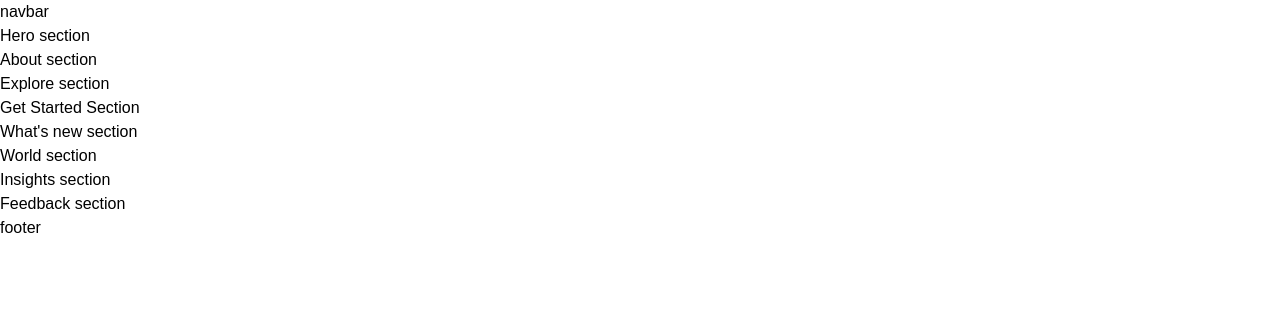
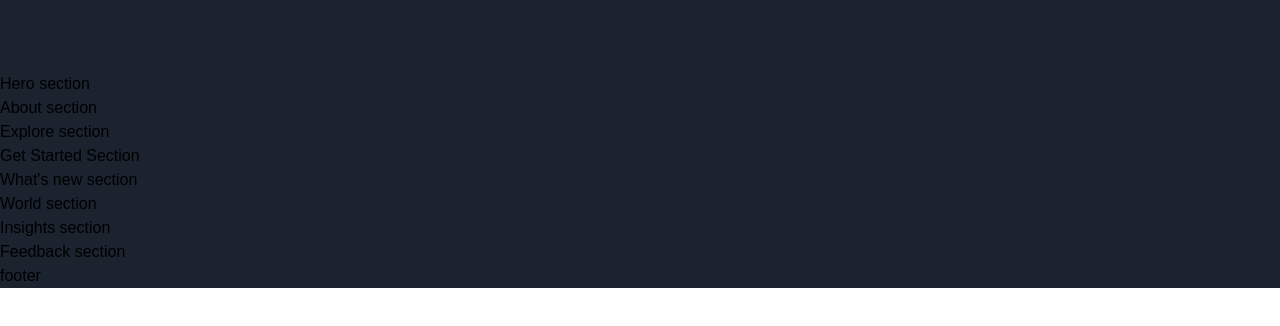
Before and after one commit to Aman0430/Metaverse, a Next.js app: page / in a window 1280 px wide. Shown: the top 326 px of the page. Built offline with nearby package versions, Linux system fonts and the light colour scheme; a web font is replaced by a local one.

Commit message:
second commit

```diff
--- a/app/page.js
+++ b/app/page.js
@@ -2,7 +2,7 @@ import { Footer, Navbar } from '../components';
 import { About, Explore, Feedback, GetStarted, Hero, Insights, WhatsNew, World } from '../sections';
 
 const Page = () => (
-  <div>
+  <div className='bg-primary-black overflow-hidden'>
     <Navbar />
     <Hero />
     <About />
--- a/components/Navbar.jsx
+++ b/components/Navbar.jsx
@@ -1,9 +1,19 @@
 'use client';
 
+import { motion } from "framer-motion";
+
+import styles from "../styles";
+import { navVariants } from "../utils/motion";
+
 const Navbar = () => (
-  <nav>
-    navbar
-  </nav>
+  <motion.nav
+    variants={navVariants}
+    initial="hidden"
+    whileInView="show"
+    className={`${styles.xPaddings} py-9 relative`}
+  >
+    <div />
+  </motion.nav>
 );
 
 export default Navbar;
```
